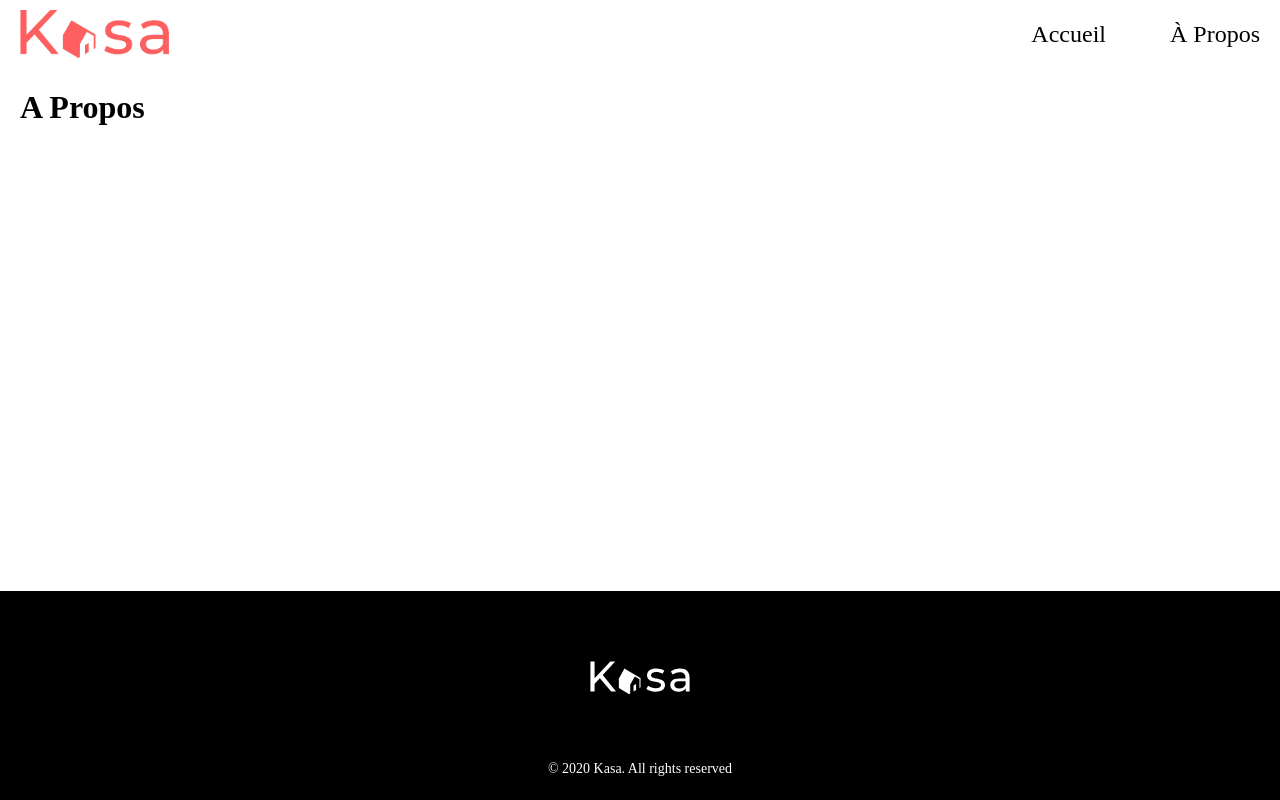
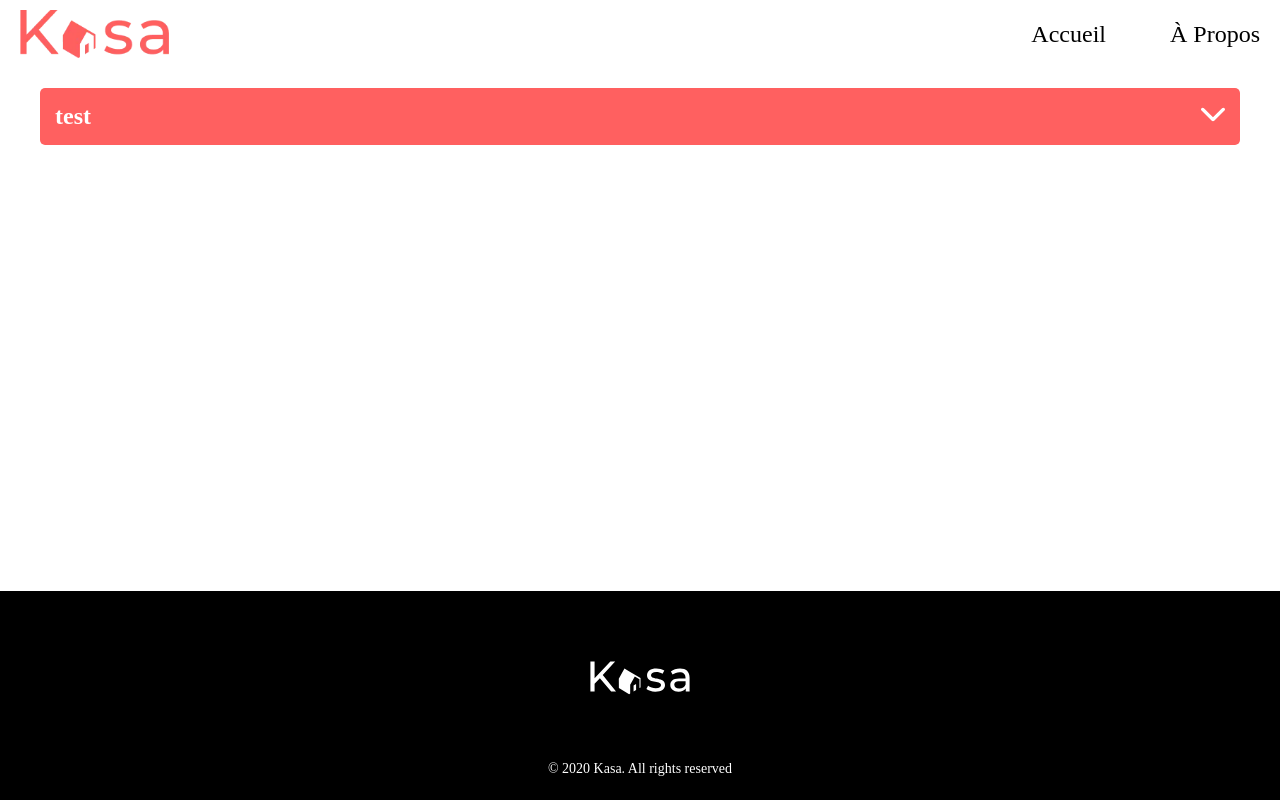
Before and after one commit to netK-Dev/Creez_une_application_web_de_location_immobili-re_avec_React_DoensHugo, a React (Create React App) app: page /About in a window 1280 px wide. Built offline with nearby package versions, Linux system fonts and the light colour scheme.

Commit message:
Création et test du composant collapse

```diff
--- /dev/null
+++ b/src/components/Collapse.js
@@ -0,0 +1,30 @@
+import React, { useState } from 'react';
+import Up from '../asset/arrowUp.svg';
+import Down from '../asset/arrowDown.svg';
+import styles from '../styles/Collapse.module.scss';
+
+const Collapse = ({ title, children }) => {
+  const [isCollapsed, setIsCollapsed] = useState(true);
+
+  const toggleCollapse = () => {
+    setIsCollapsed(!isCollapsed);
+  };
+
+  return (
+    <div className={styles.collapseContainer}>
+      <div className={styles.cont} onClick={toggleCollapse}>
+        <span>{title}</span>
+        <span className={isCollapsed ? styles.arrowDown : styles.arrowUp}>
+          <img src={isCollapsed ? Up : Down} alt="Toggle arrow" />
+        </span>
+      </div>
+      <div
+        className={`${styles.content} ${isCollapsed ? '' : styles.expanded}`}
+      >
+        {children}
+      </div>
+    </div>
+  );
+};
+
+export default Collapse;
--- a/src/pages/About.js
+++ b/src/pages/About.js
@@ -1,7 +1,12 @@
 import React from 'react';
+import Collapse from '../components/Collapse';
 
 const About = () => {
-  return <h1>A Propos</h1>;
+  return (
+    <Collapse title="test">
+      <p>hello test !!</p>
+    </Collapse>
+  );
 };
 
 export default About;
--- /dev/null
+++ b/src/styles/Collapse.module.scss
@@ -0,0 +1,36 @@
+/* src/assets/styles/Collapse.module.scss */
+.collapseContainer {
+  margin: 20px;
+  border-radius: 4px;
+  overflow: hidden;
+}
+
+.cont {
+  background-color: #ff6060;
+  border-radius: 5px;
+  color: white;
+  padding: 15px;
+  font-size: 24px;
+  font-weight: 700;
+  display: flex;
+  justify-content: space-between;
+  align-items: center;
+  cursor: pointer;
+}
+
+.arrowDown,
+.arrowUp {
+  font-size: 16px;
+}
+
+.content {
+  border-radius: 0 0 5px 5px;
+  background-color: #f6f6f673;
+  max-height: 0;
+  overflow: hidden;
+}
+
+.expanded {
+  padding: 20px;
+  max-height: 500px;
+}
```
Also changed, not shown: src/asset/arrowDown.svg (added), src/asset/arrowUp.svg (added).
